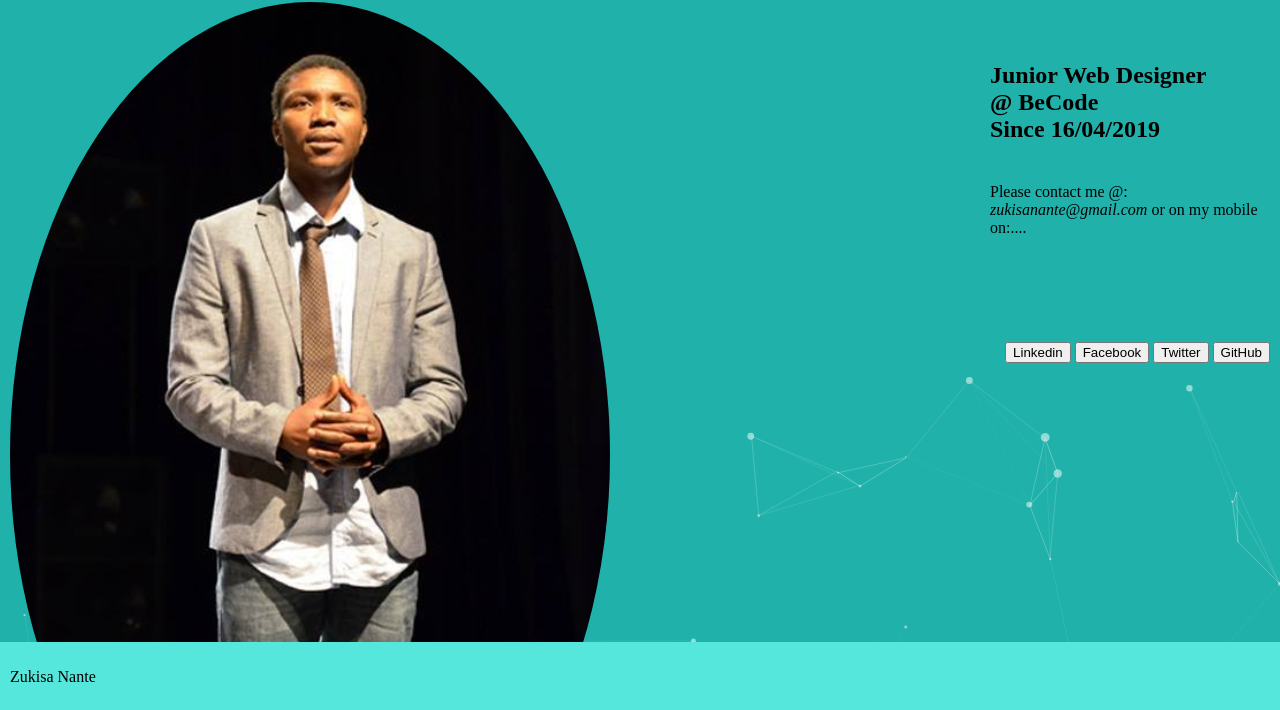
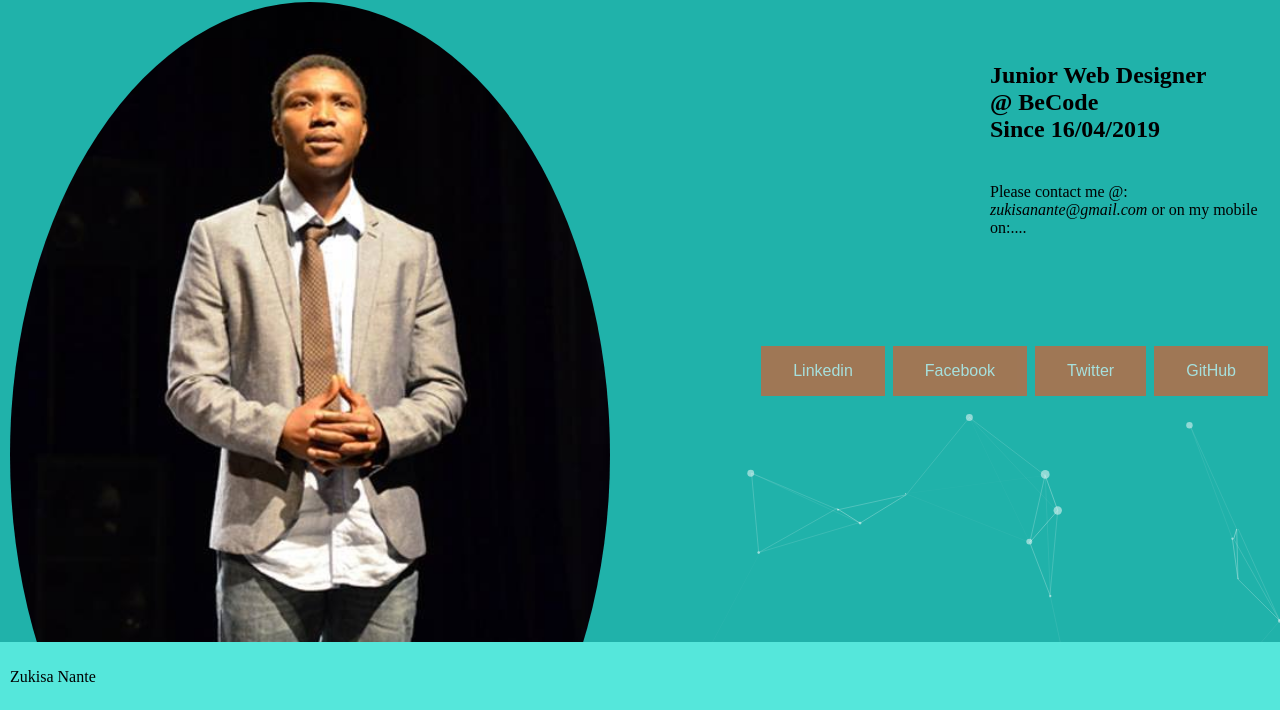
Before and after one commit to ZukisaNante/VCard, a plain HTML site: page index.html in a window 1280 px wide. Shown: the part 88-798 px from the top of the page. Drawn offline with Linux system fonts and the light colour scheme.

Commit message:
buttons styled

```diff
--- a/index.css
+++ b/index.css
@@ -39,6 +39,25 @@ body {
     position: relative;
     float: right;
     padding: 10px;
+}
+
+
+/* button fade-in */
+
+button {
+    background-color: #f4511e;
+    border: none;
+    color: white;
+    padding: 16px 32px;
+    text-align: center;
+    font-size: 16px;
+    margin: 4px 2px;
+    opacity: 0.6;
+    transition: 0.3s;
+}
+
+button:hover {
+    opacity: 1;
 }
 
 
```
Also changed, not shown: index.js (+15 -0 lines).
